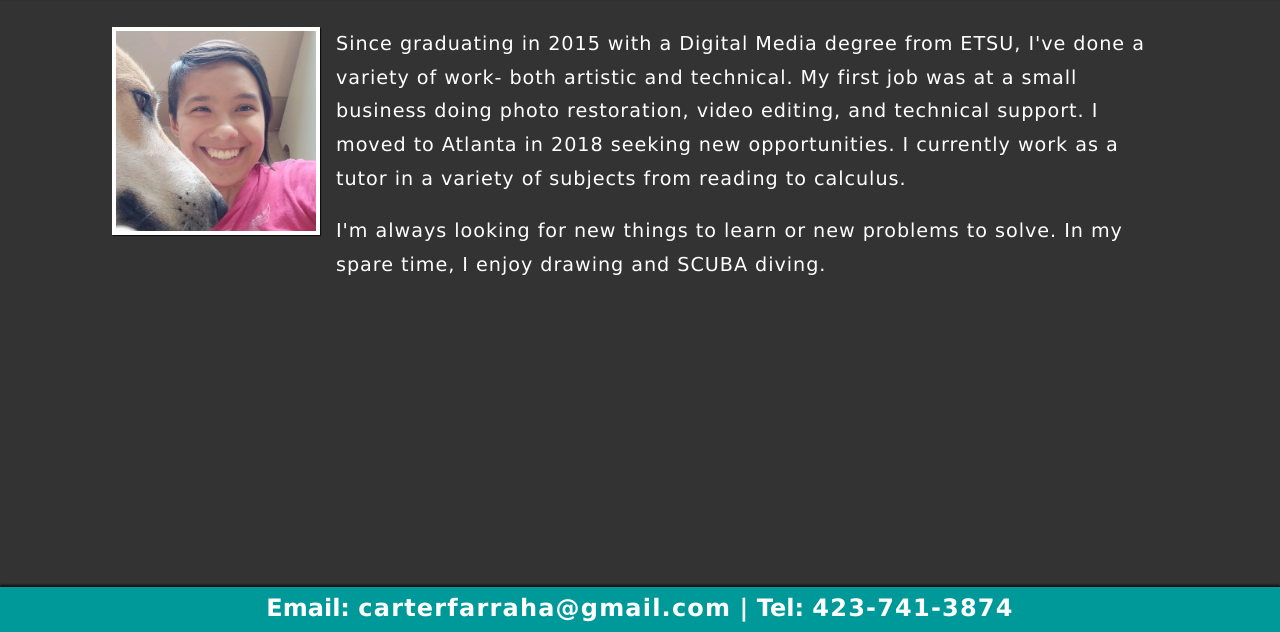
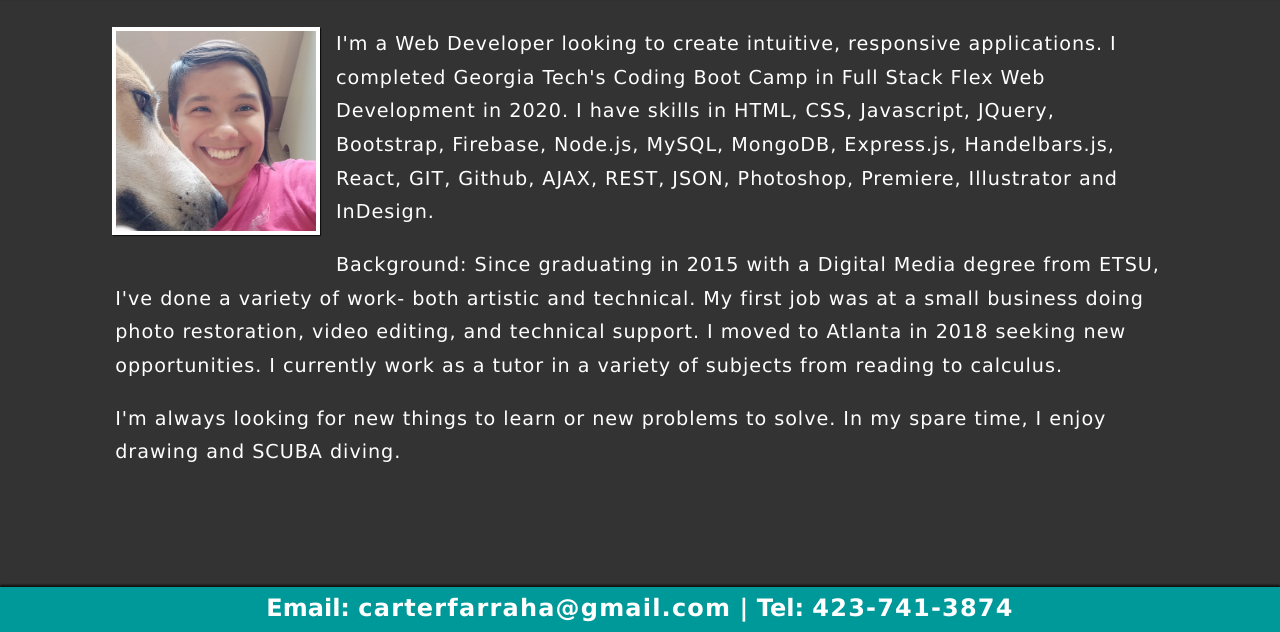
Before and after one commit to carterfa/portfolio-website, a plain HTML site: page index.html in a window 1280 px wide. Shown: the part 168-800 px from the top of the page. Drawn offline with Linux system fonts and the light colour scheme; a web font is replaced by a local one.

Commit message:
Added description

```diff
--- a/index.html
+++ b/index.html
@@ -57,7 +57,13 @@
     <div class="content">
         <div>
             <img src="assets/images/me.jpg" alt="profile photo" id="profilepic">
-            <p class="bio">Since graduating in 2015 with a Digital Media degree from ETSU, I've done a variety of work-
+            <p class="bio">I'm a Web Developer looking to create intuitive, responsive applications. I completed Georgia
+                Tech's Coding Boot Camp in Full Stack Flex Web Development in 2020. I have skills in HTML, CSS,
+                Javascript, JQuery, Bootstrap, Firebase, Node.js, MySQL, MongoDB, Express.js, Handelbars.js, React, GIT,
+                Github, AJAX, REST, JSON, Photoshop, Premiere, Illustrator and InDesign.</p>
+
+            <p class="bio">Background: Since graduating in 2015 with a Digital Media degree from ETSU, I've done a
+                variety of work-
                 both
                 artistic and
                 technical. My first job was at a small business doing photo restoration, video editing, and technical
@@ -69,6 +75,7 @@
             <p class="bio">I'm always looking for new things to learn or new problems to solve. In my spare time, I
                 enjoy
                 drawing and SCUBA diving.</p>
+
         </div>
 
 
```
